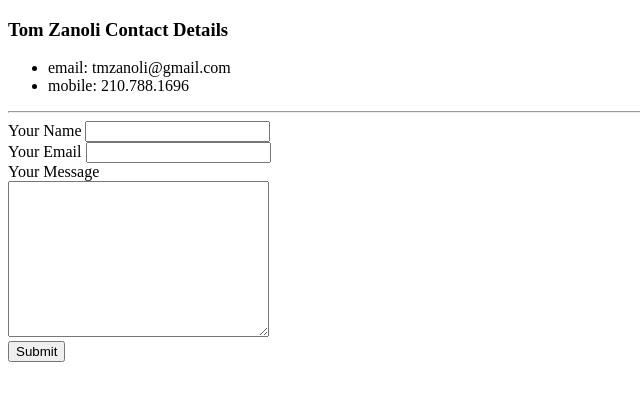
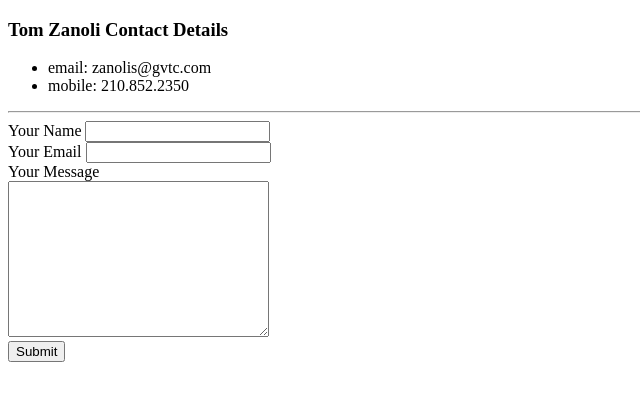
Before and after one commit to tztex/cv, a plain HTML site: page contact.html in a window 1280 px wide. Shown: the full height of the page, 0-640 px from the left. Drawn offline with Linux system fonts and the light colour scheme.

Commit message:
Add files via upload

```diff
--- a/contact.html
+++ b/contact.html
@@ -7,13 +7,13 @@
   <body>
     <h3>Tom Zanoli Contact Details</h3>
     <ul>
-      <li>email: tmzanoli@gmail.com</li>
-      <li>mobile: 210.788.1696</li>
+      <li>email: zanolis@gvtc.com</li>
+      <li>mobile: 210.852.2350</li>
     </ul>
     <hr>
     <form action="mailto:tmzanoli@gmail.com" method="post" enctype="text/plain">
       <label>Your Name</label>
-      <input type="text" name="yourNme" value=""><br>
+      <input type="text" name="yourName" value=""><br>
       <label>Your Email</label>
       <input type="email" name="yourEmail" value=""><br>
       <label>Your Message</label><br>
```
